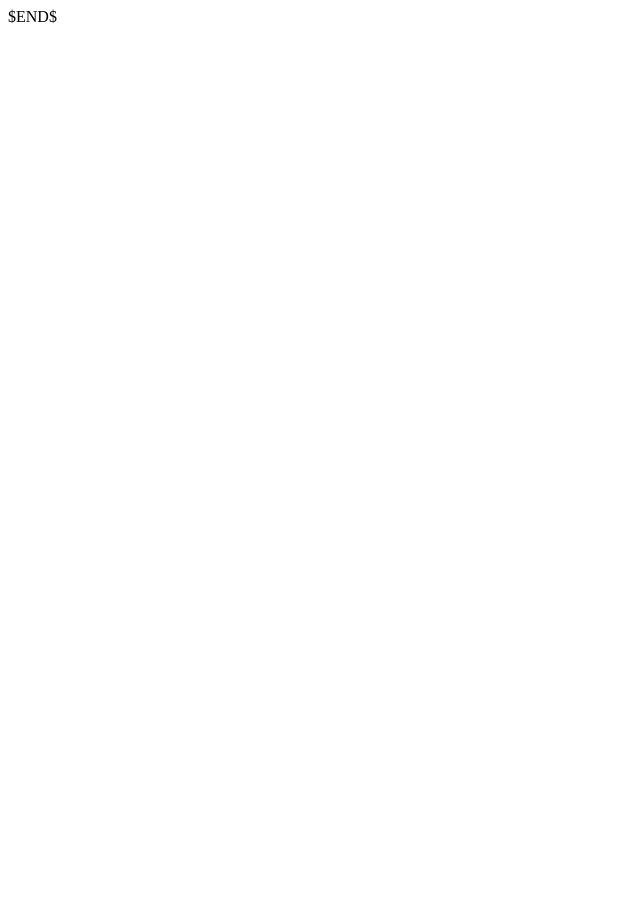
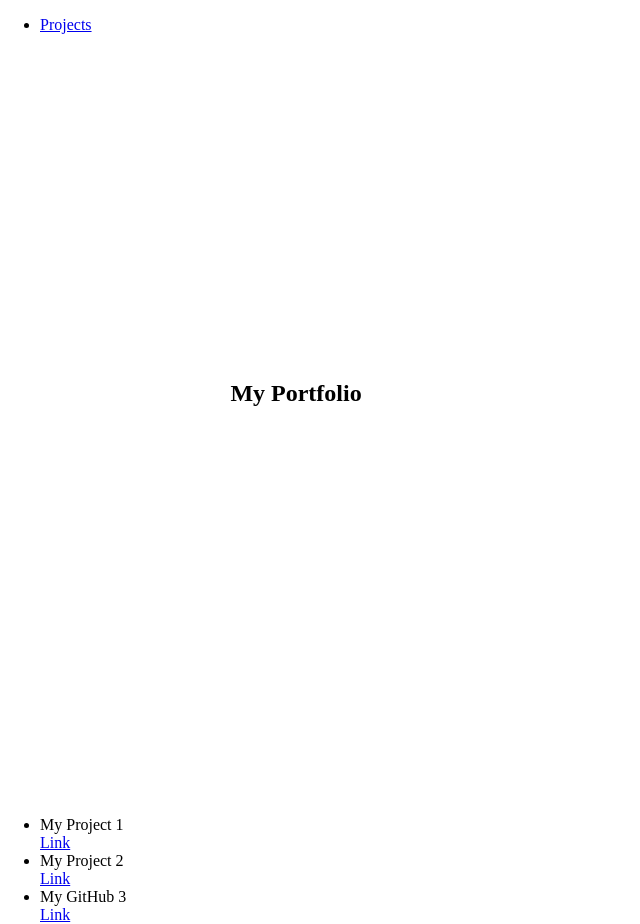
Before and after one commit to liuzhilinux/fcc-projects, a plain HTML site: page 01-responsive-web-design-projects/05-build-a-personal-portfolio-webpage/index.html in a window 1280 px wide. Shown: the whole page, without its empty margins (0-640 px from the left). Before the commit the page ends 800 px from the top, so only its background shows below. Drawn offline with Linux system fonts and the light colour scheme.

Commit message:
完成 - 制作一个个人作品页面

```diff
--- a/01-responsive-web-design-projects/05-build-a-personal-portfolio-webpage/index.html
+++ b/01-responsive-web-design-projects/05-build-a-personal-portfolio-webpage/index.html
@@ -1,10 +1,72 @@
-<!DOCTYPE html>
+<!doctype html>
 <html lang="en">
 <head>
     <meta charset="UTF-8">
-    <title>$Title$</title>
+    <meta name="viewport"
+          content="width=device-width, user-scalable=no, initial-scale=1.0, maximum-scale=1.0, minimum-scale=1.0">
+    <meta http-equiv="X-UA-Compatible" content="ie=edge">
+    <title>Build a Personal Portfolio Webpage</title>
+    <style>
+        html, body {
+            height: 100%;
+            width: 100%;
+            border-collapse: collapse;
+            margin: 0;
+            padding: 0;
+            border: 0;
+            background-color: white;
+        }
+
+        #welcome-section {
+            width: 64%;
+            margin: auto;
+            top: 0;
+            min-height: 55vh;
+            padding-top: 45vh;
+        }
+
+        #navbar {
+            position: fixed;
+            margin: 0;
+            padding: 0;
+        }
+
+        @media (max-width: 650px) {
+            #welcome-section {
+                width: 96%;
+                margin: auto;
+            }
+        }
+    </style>
 </head>
 <body>
-$END$
+<nav id="navbar">
+    <ul>
+        <li>
+            <a href="#projects">Projects</a>
+        </li>
+    </ul>
+</nav>
+<section id="welcome-section">
+    <h1>My Portfolio</h1>
+</section>
+
+<ul id="projects">
+    <li>
+        <header class="project-tile">My Project 1</header>
+        <a href="#" target="_blank">Link</a>
+    </li>
+    <li>
+        <header class="project-tile">My Project 2</header>
+        <a href="#" target="_blank">Link</a>
+    </li>
+    <li>
+        <header class="project-tile">My GitHub 3</header>
+        <a id="profile-link" href="https://www.freecodecamp.one/ling" target="_blank">Link</a>
+    </li>
+
+</ul>
+
+<script src="/bundle.js"></script>
 </body>
 </html>
```
Also changed, not shown: 2 other files.
